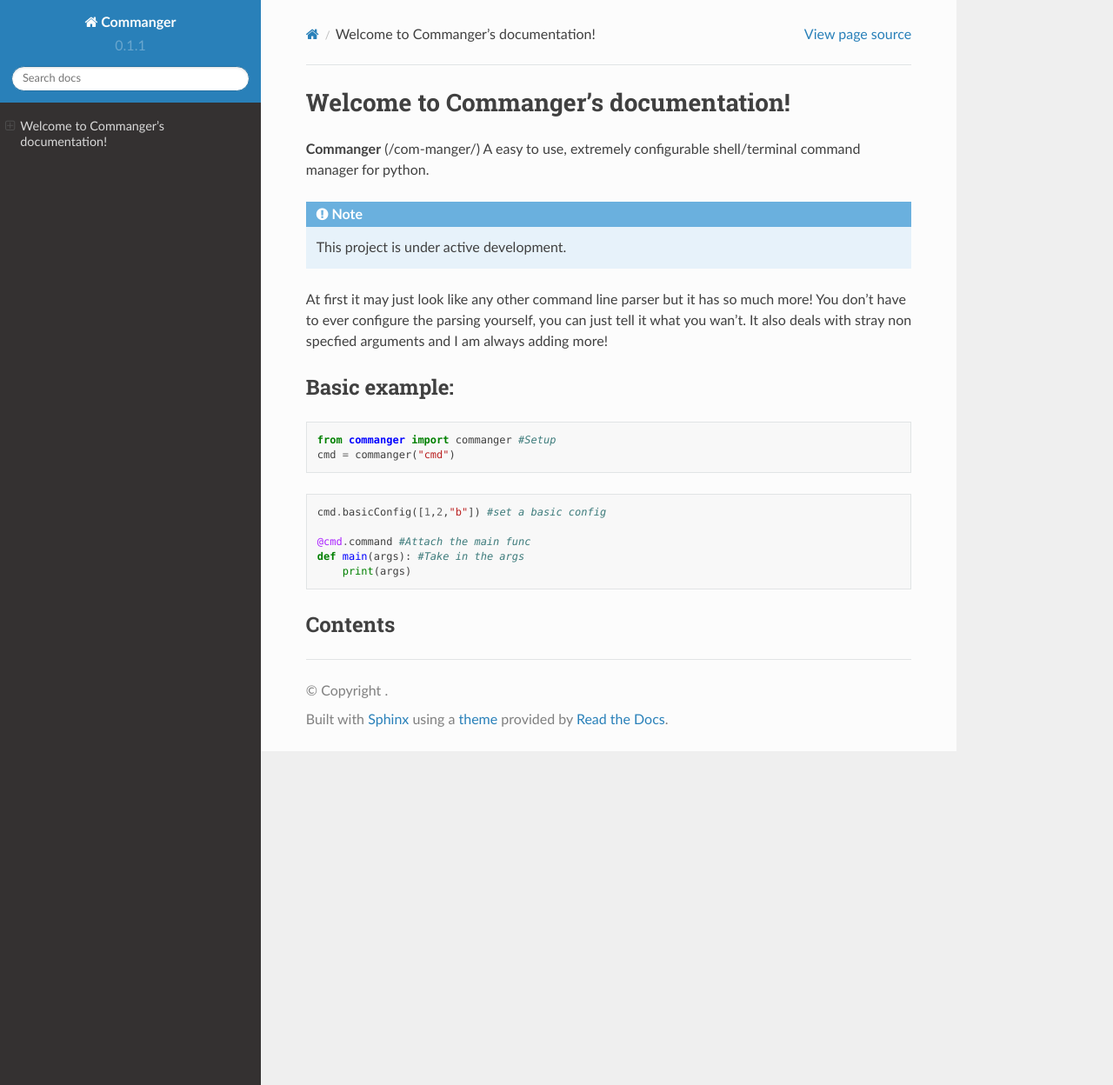
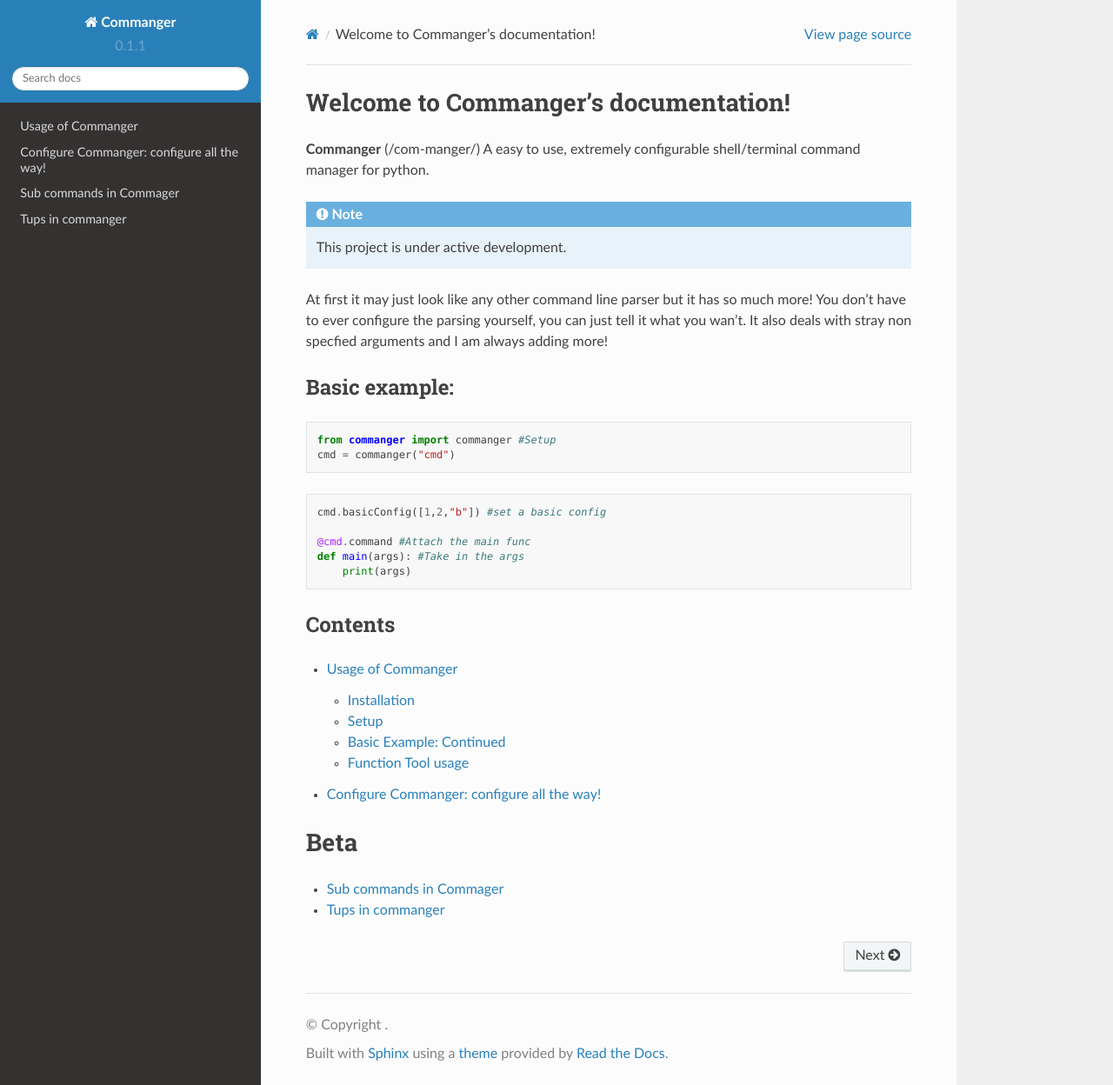
Before and after one commit to thatrandomperson5/commanger-docs, a Sphinx documentation site: the page built from docs/source/index.rst, in a window 1280 px wide and 1248 px high. Shown: the whole window at 87% size. Built offline with Sphinx 7.4.7 and the Read the Docs theme 2.0.0, drawn with Linux system fonts in a browser that asks for light colours; some of the changed lines change nothing that is shown.

Commit message:
Update index.rst

```diff
--- a/docs/source/index.rst
+++ b/docs/source/index.rst
@@ -40,9 +40,12 @@
 --------
 
 .. toctree::
-   :maxdepth: 2
+
    usage
    configure
-   Beta
-       Beta/sub
-       Beta/tups
+
+Beta
+=====
+.. toctree::
+   Beta/sub
+   Beta/tups
```
